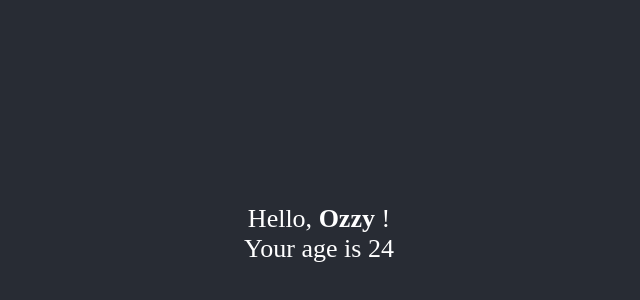
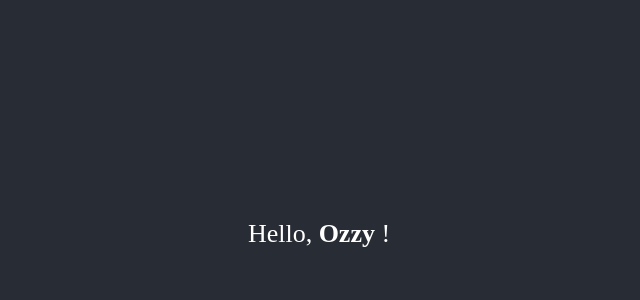
Before and after one commit to okcl/ReactDevelhope, a React (Create React App) app: page / in a window 1280 px wide. Shown: the part 166-466 px from the top of the page, without its empty margins (321-961 px from the left). Built offline with nearby package versions, Linux system fonts and the light colour scheme.

Commit message:
condition added for age prop to Welcome.jsx

```diff
--- a/src/App.jsx
+++ b/src/App.jsx
@@ -6,7 +6,7 @@ function App() {
   return (
     <div className="App">
       <header className="App-header">
-        <Welcome name={name} age="24"/>
+        <Welcome name={name}/>
       </header>
     </div>
   );
--- a/src/Welcome.jsx
+++ b/src/Welcome.jsx
@@ -4,9 +4,9 @@ import Age from "./Age";
 export class Welcome extends React.Component {
     render () {
         var propName = "Neo" //default age variable
-        var isBig = false //default age variable
-        if(this.props.age>18){
-            isBig = true;
+        var isAgePresent = false //default age variable
+        if(this.props.age){
+            isAgePresent = true;
         }
         if(this.props.name){
             propName = this.props.name
@@ -14,7 +14,7 @@ export class Welcome extends React.Component {
         return (
             <div class="message">
                 <p> Hello, {propName} !</p>
-                {isBig && <Age age={this.props.age} />}
+                {isAgePresent && <Age age={this.props.age} />}
             </div>
         )
     }
```
